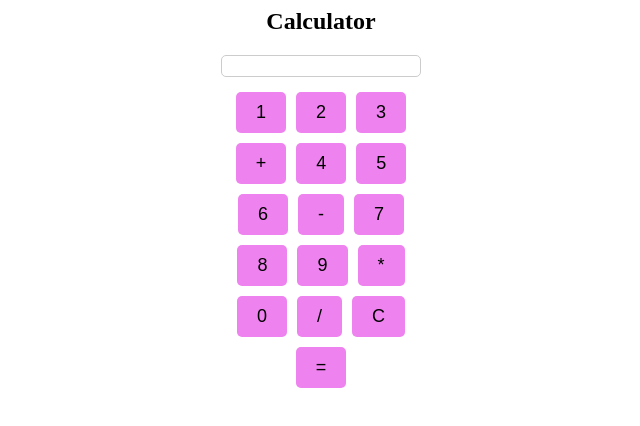
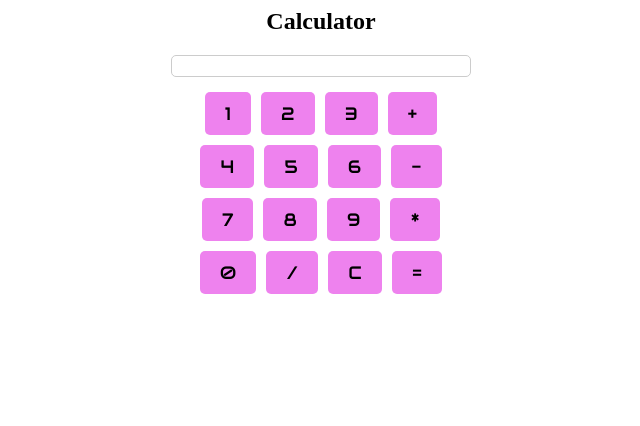
Before and after one commit to akilah-littlejohn/Simple-Calculator, an Angular app: page / in a window 1280 px wide. Shown: the top 426 px of the page, without its empty margins (319-959 px from the left). Built offline with nearby package versions, Linux system fonts and the light colour scheme.

Commit message:
add semantic tags

```diff
--- a/src/global_styles.css
+++ b/src/global_styles.css
@@ -1,6 +1,9 @@
 /* Add application styles & imports to this file! */
+h1 {
+  font-family: 'Audiowide';
+}
 .calculator {
-  width: 200px;
+  width: 300px;
   margin: 0 auto;
   text-align: center;
 }
@@ -16,6 +19,7 @@
 .buttons button {
   margin: 5px;
   padding: 10px 20px;
+  font-family: 'Audiowide';
   font-size: 18px;
   border: none;
   border-radius: 5px;
--- a/src/index.html
+++ b/src/index.html
@@ -1,6 +1,7 @@
 <html>
   <head>
     <title>My app</title>
+    <link href='https://fonts.googleapis.com/css?family=Audiowide' rel='stylesheet'>
   </head>
   <body>
     <my-app>Loading...</my-app>
--- a/src/main.ts
+++ b/src/main.ts
@@ -11,9 +11,9 @@ import { bootstrapApplication } from '@angular/platform-browser';
   <div class="calculator">
   <h2>Calculator</h2>
 
-  <div class="display">{{ display }}</div>
+  <h1 class="display">{{ display }}</h1>
 
-  <div class="buttons">
+  <section class="buttons">
     <button (click)="numberClick(1)">1</button>
     <button (click)="numberClick(2)">2</button>
     <button (click)="numberClick(3)">3</button>
@@ -30,8 +30,7 @@ import { bootstrapApplication } from '@angular/platform-browser';
     <button (click)="operatorClick('/')">/</button>
     <button (click)="clear()">C</button>
     <button (click)="calculate()">=</button>
-  </div>
-</div>
+</section>
 
   `,
 })
```
